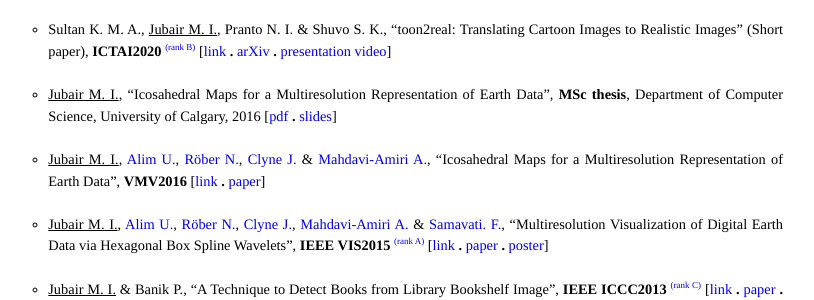
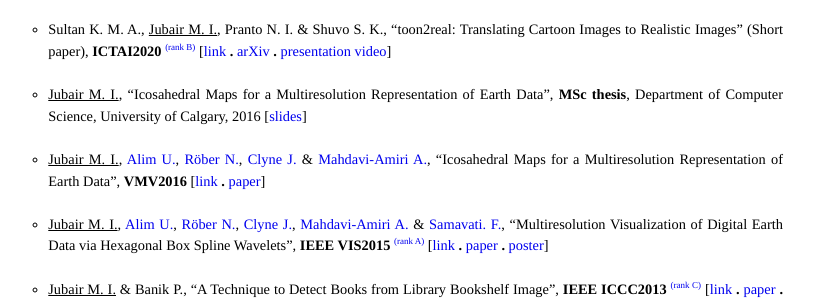
Before and after one commit to imruljubair/imruljubair.github.io, a Jekyll site: the page built from index.html, in a window 1280 px wide and 900 px high, scrolled down 1365 px. Shown: the part 152-452 px from the top of the window, without its empty margins (233-1047 px from the left). Built offline with Jekyll 4.4.1, drawn with Linux system fonts in a browser that asks for light colours.

Commit message:
Update research.html
From mobile

```diff
--- a/_includes/research.html
+++ b/_includes/research.html
@@ -25,7 +25,7 @@
   <br>
   <li> Sultan K. M. A., <u>Jubair M. I.</u>, Pranto N. I. & Shuvo S. K., “toon2real: Translating Cartoon Images to Realistic Images” (Short paper), <strong>ICTAI2020</strong> <a href="http://portal.core.edu.au/conf-ranks/?search=ICTAI&by=all&source=CORE2021&sort=atitle&page=1"; style="font-size:xx-small; vertical-align:top">(rank B)</a> [<a href="https://ieeexplore.ieee.org/abstract/document/9288181/authors#authors">link</a> <strong>.</strong> <a href = "https://arxiv.org/abs/2102.01143">arXiv</a> <strong>.</strong> <a href="https://youtu.be/ySdTsOcYgyg">presentation video</a>]</li>
   <br>
-  <li> <u>Jubair M. I.</u>, “Icosahedral Maps for a Multiresolution Representation of Earth Data”, <strong>MSc thesis</strong>, Department of Computer Science, University of Calgary, 2016 [<a href="https://prism.ucalgary.ca/handle/11023/3527">pdf</a> <strong>.</strong> <a href="http://visagg.cpsc.ucalgary.ca/sites/default/files/vmv%2Bdkrz.pdf">slides</a>]</li>
+  <li> <u>Jubair M. I.</u>, “Icosahedral Maps for a Multiresolution Representation of Earth Data”, <strong>MSc thesis</strong>, Department of Computer Science, University of Calgary, 2016 [<a href="http://visagg.cpsc.ucalgary.ca/sites/default/files/vmv%2Bdkrz.pdf">slides</a>]</li>
   <br>
   <li> <u>Jubair M. I.</u>, <a href="http://pages.cpsc.ucalgary.ca/~ualim/">Alim U.</a>, <a href="https://www.dkrz.de/en/about-en/staff/NiklasRoeber">Röber N.</a>, <a href = "https://staff.ucar.edu/users/clyne">Clyne J.</a> & <a href="https://www.sfu.ca/computing/people/faculty/ali-mahdavi-amiri.html">Mahdavi-Amiri A.</a>, “Icosahedral Maps for a Multiresolution Representation of Earth Data”, <strong>VMV2016</strong> [<a href="https://dl.acm.org/citation.cfm?id=3056928">link</a> <strong>.</strong> <a href="papers/jubairVMV2016.pdf">paper</a>]</li>
   <br>
```
